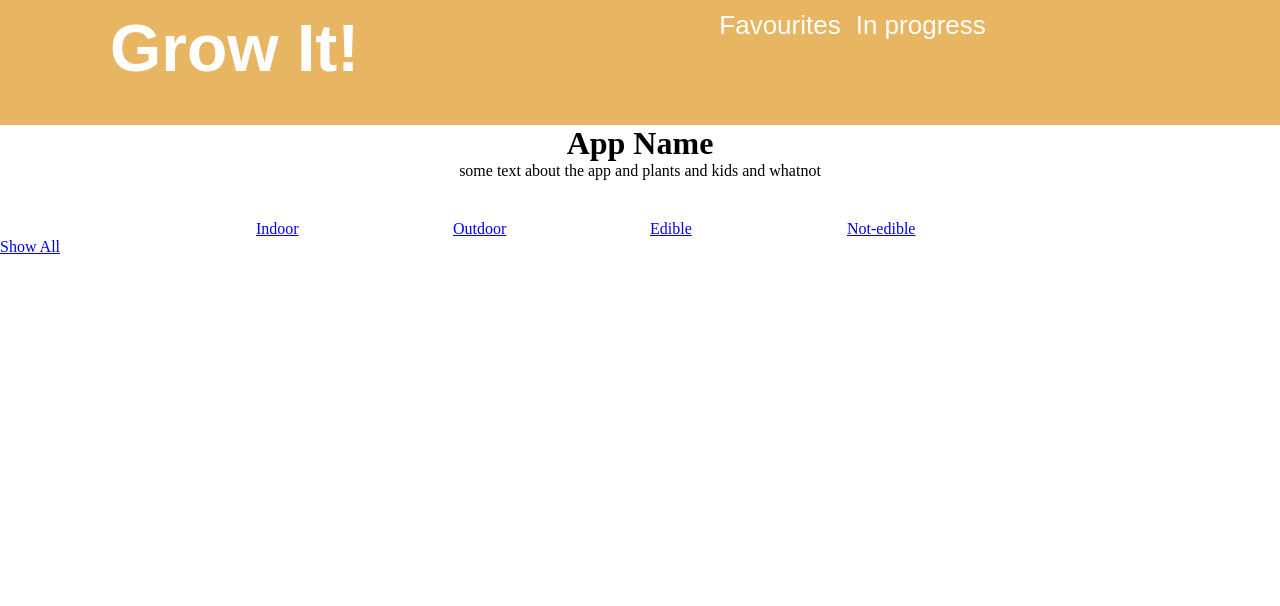
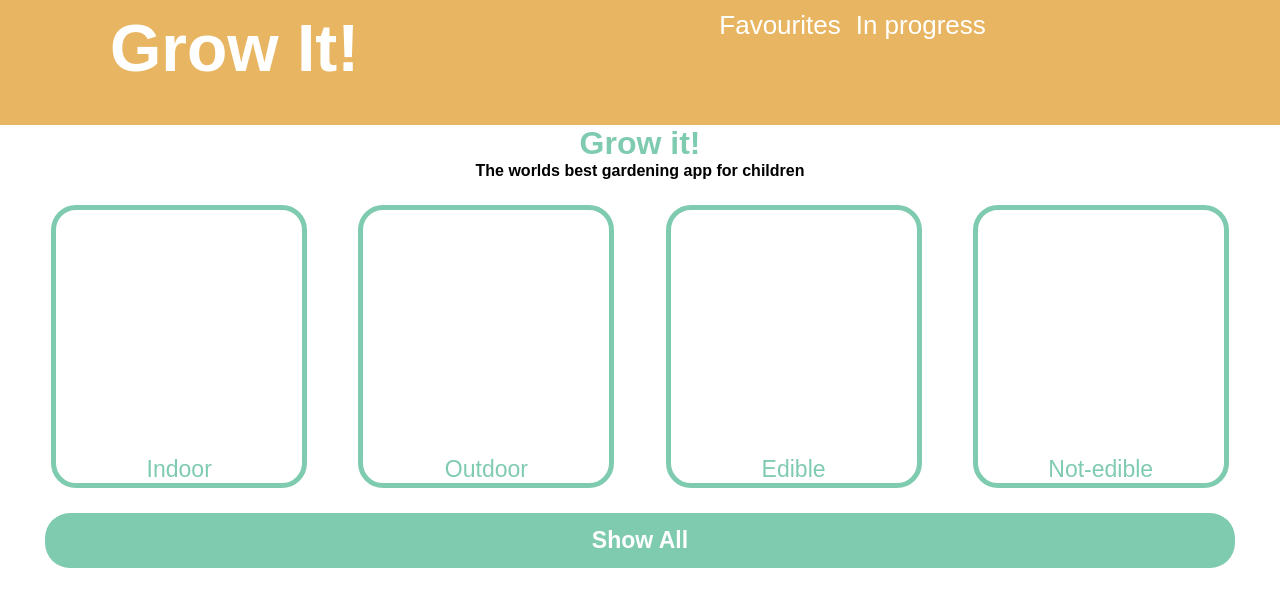
Before and after one commit to cjmcauley/educational_app, a Vue app in the folder client/: page /projects/1 in a window 1280 px wide. Shown: the top 606 px of the page. Built offline with nearby package versions, Linux system fonts and the light colour scheme; a web font is replaced by a local one.

Commit message:
fix git workspace

```diff
--- a/client/src/components/HomeNavigation.vue
+++ b/client/src/components/HomeNavigation.vue
@@ -1,25 +1,30 @@
 <template lang="html">
-  <div>
-    <h1 align="center">App Name</h1>
-    <p align="center">some text about the app and plants and kids and whatnot</p>
-    <div class="wrapper">
+  <div align="center">
+    <h1 align="center">Grow it!</h1>
+    <p align="center">The worlds best gardening app for children</p>
 
+
+    <div class="menu">
       <div class="indoor">
-        <router-link :to="{ name: 'projects', params: { filter: 'indoor' } }">Indoor</router-link>
+        <router-link class="link-text" :to="{ name: 'projects', params: { filter: 'indoor' } }"> <v-img class="img" src="@/assets/icons/indoor.png"></v-img>Indoor</router-link>
       </div>
       <div class="outdoor">
-        <router-link :to="{ name: 'projects', params: { filter: 'outdoor' } }">Outdoor</router-link>
+        <router-link class="link-text" :to="{ name: 'projects', params: { filter: 'outdoor' } }"><v-img class="img" src="@/assets/icons/outdoor.png"></v-img>Outdoor</router-link>
       </div>
       <div class="edible">
-        <router-link :to="{ name: 'projects', params: { filter: 'edible' } }">Edible</router-link>
+        <router-link class="link-text" :to="{ name: 'projects', params: { filter: 'edible' } }"><v-img class="img" src="@/assets/icons/edible.png"></v-img>Edible</router-link>
       </div>
       <div class="not-edible">
-        <router-link :to="{ name: 'projects', params: { filter: 'not-edible' } }">Not-edible</router-link>
+        <router-link class="link-text" :to="{ name: 'projects', params: { filter: 'not-edible' } }"><v-img class="img" src="@/assets/icons/non-edible.png"></v-img>Not-edible</router-link>
       </div>
     </div>
-    <div class="show-all">
-      <router-link :to="{ name: 'projects', params: { filter: 'show-all'}}">Show All</router-link>
+
+    <router-link class="link-all" :to="{ name: 'projects', params: { filter: 'show-all'}}">
+
+    <div  class="show-all">
+      <h4>Show All</h4>
     </div>
+  </router-link>
   </div>
 </template>
 
@@ -30,12 +35,63 @@ export default {
 </script>
 
 <style lang="css" scoped>
-.wrapper {
-  width: 60%;
-  padding-top: 40px;
-  display: grid;
-  margin: 0 auto;
-  grid-template-columns: repeat(4, 1fr);
-  grid-gap: 20px;
+h1 {
+  font-family: chaloops, sans-serif;
+font-weight: 600;
+font-style: normal;
+color: #7FCBB0;
+}
+
+p {
+  font-family: chaloops, sans-serif;
+font-weight: 600;
+font-style: normal;
+colour: #7FCBB0;
+}
+
+.menu {
+  display: flex;
+  justify-content: space-evenly;
+  width: 100vw;
+}
+
+.menu > div {
+  width: 20%;
+  text-align: center;
+  border: 5px solid #7FCBB0;
+  border-radius: 25px;
+  display: block;
+  margin-bottom: 25px;
+  margin-top: 25px;
+  font-size: 23px;
+  cursor: pointer;
+  text-align: center;
+  color: #7FCBB0;
+  font-family: chaloops, sans-serif;
+
+}
+
+a {
+  text-decoration: none;
+}
+
+.link-text {
+  color: #7FCBB0;
+}
+
+.show-all {
+  width: 93%;
+  background-color: #7FCBB0;
+  padding: 14px 28px;
+  font-size: 23px;
+  cursor: pointer;
+  text-align: center;
+  font-family: chaloops, sans-serif;
+  border-radius: 25px;
+  color: white;
+}
+
+.link-all {
+  color: white;
 }
 </style>
```
